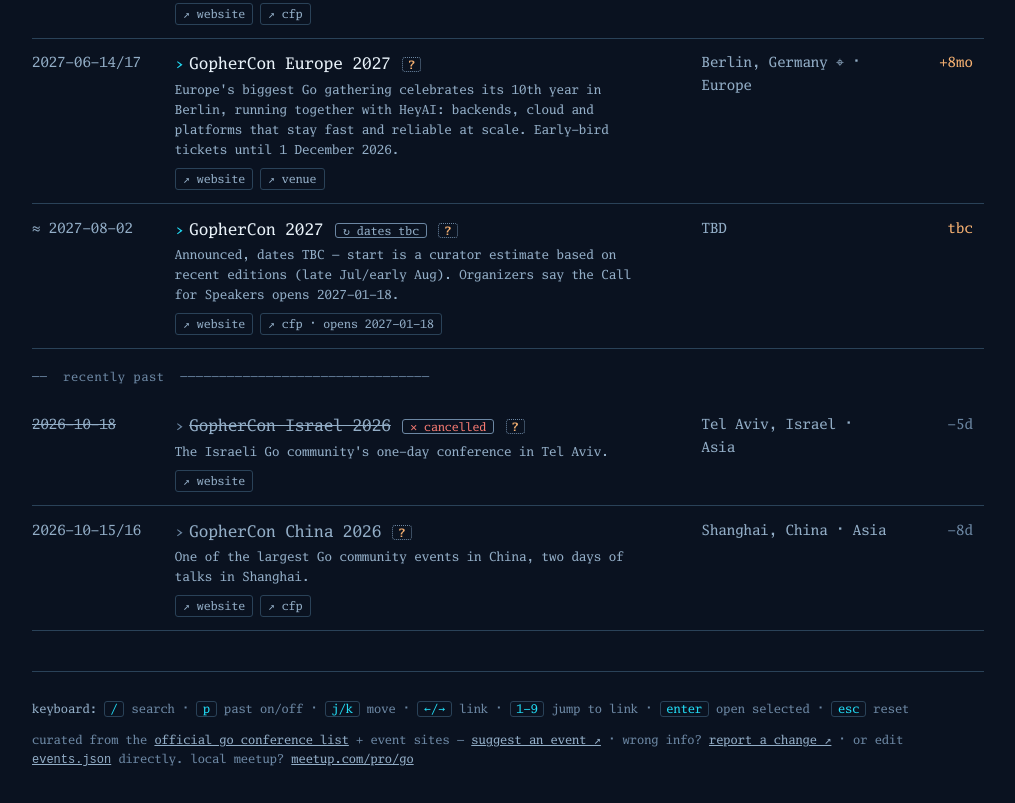
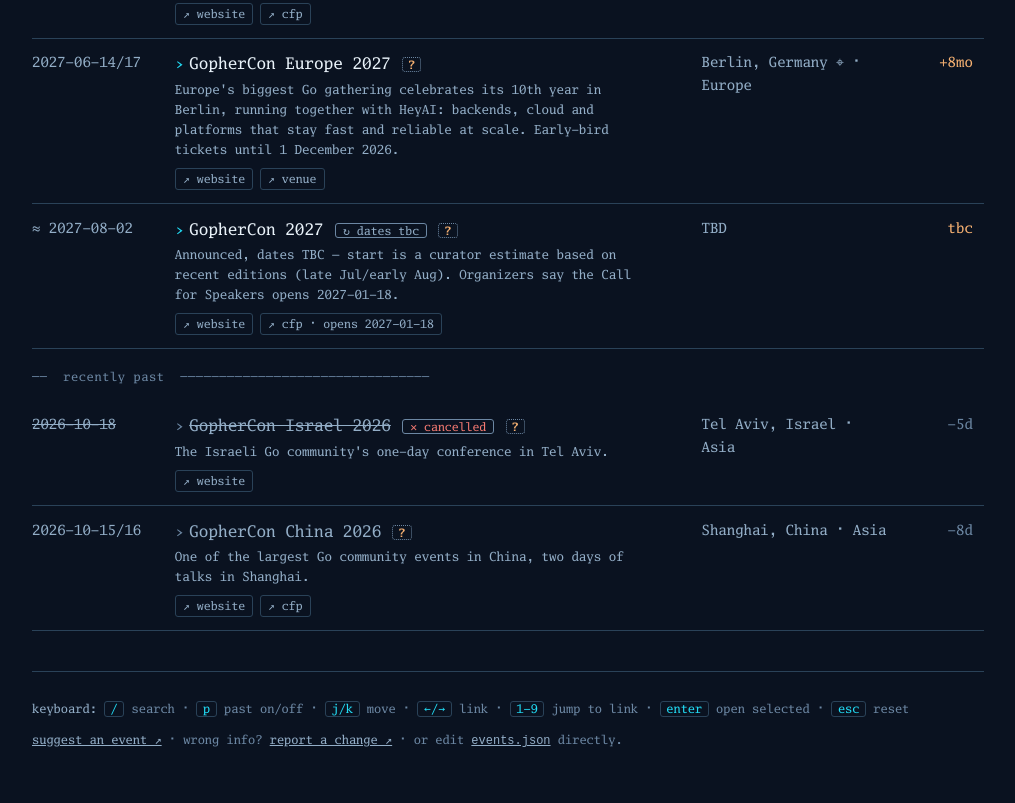
Before and after one commit to noxer/gophercon.dev, a plain HTML site: page index.html in a window 1280 px wide. Shown: the part 793-1596 px from the top of the page, without its empty margins (132-1147 px from the left). Drawn offline with Linux system fonts and the light colour scheme.

Commit message:
footer: drop 'curated from the go wiki' claim and meetup.com pointer
the wiki list is no longer the data source (entries are researched
against organizer sites and issue reports), and meetups are on hold -
the pointer was the site's only mention of them

```diff
--- a/index.html
+++ b/index.html
@@ -88,11 +88,9 @@
         <span class="kc">esc</span> reset
       </p>
       <p class="muted">
-        curated from the <a href="https://go.dev/wiki/Conferences" rel="noopener" target="_blank">official go conference list</a> + event sites —
         <a href="https://github.com/noxer/gophercon.dev/issues/new?template=suggest-event.yml" rel="noopener" target="_blank">suggest an event ↗</a> ·
         wrong info? <a href="https://github.com/noxer/gophercon.dev/issues/new?template=report-event.yml" rel="noopener" target="_blank">report a change ↗</a> ·
         or edit <a href="events.json"><code>events.json</code></a> directly.
-        local meetup? <a href="https://www.meetup.com/pro/go" rel="noopener" target="_blank">meetup.com/pro/go</a>
       </p>
     </footer>
   </div>
```
